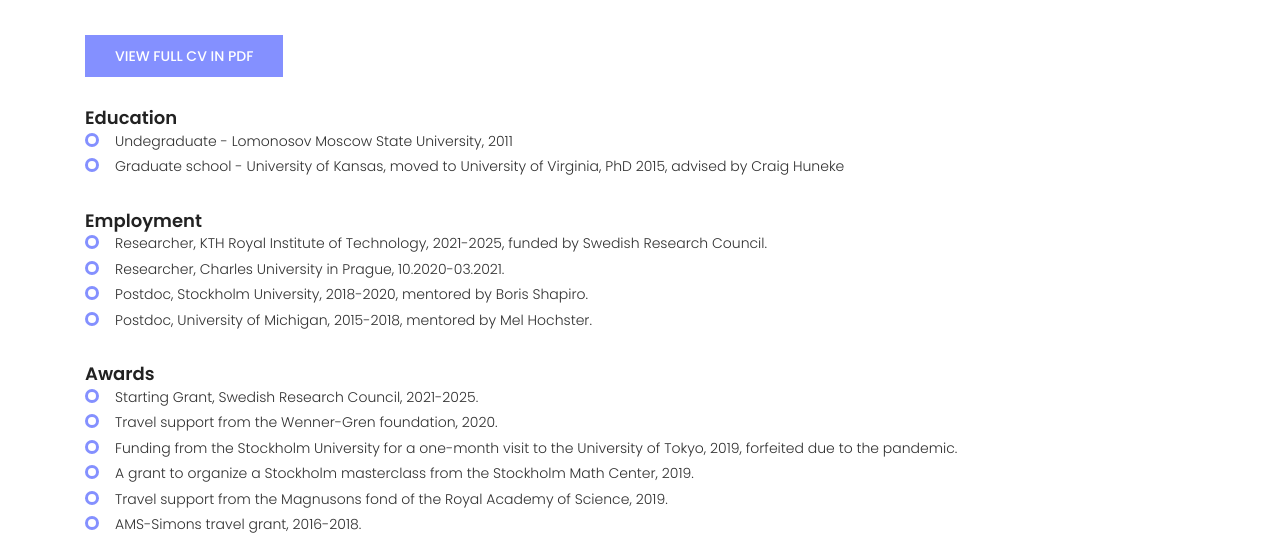
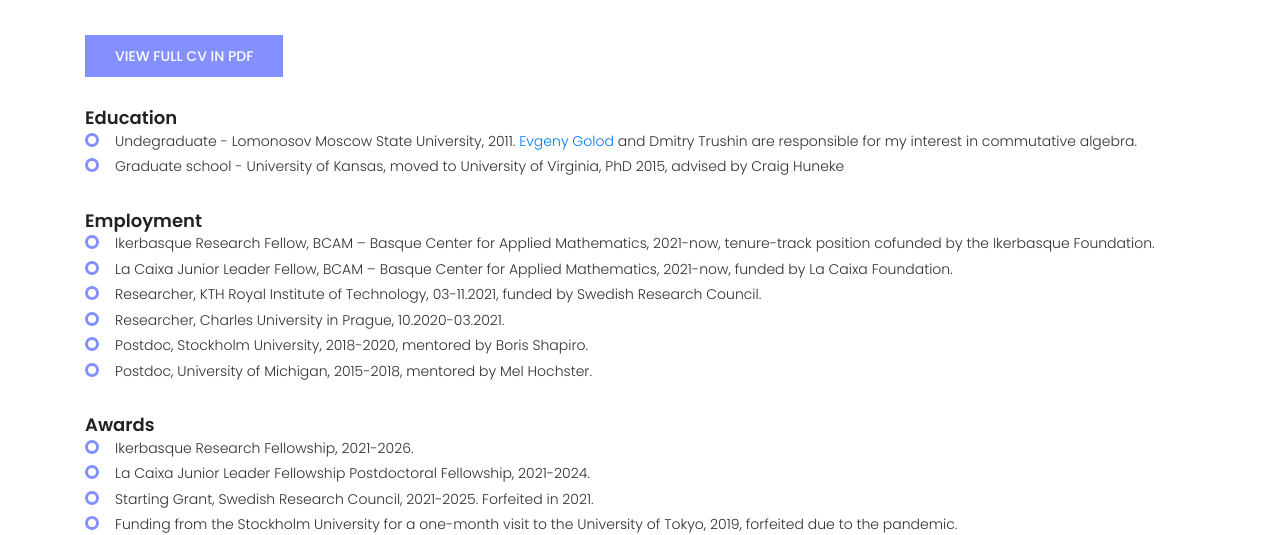
Before and after one commit to smirnov-ilya/smirnov-ilya.github.io, a plain HTML site: page cv.html in a window 1280 px wide. Shown: the part 264-799 px from the top of the page. Drawn offline with nearby package versions, Linux system fonts and the light colour scheme.

Commit message:
CV updates

```diff
--- a/cv.html
+++ b/cv.html
@@ -58,13 +58,16 @@ CSS
 Full CV in pdf</a>
 <h4 class="pt-30">Education</h4>
 <ul class="unordered-list">
-<li>Undegraduate - Lomonosov Moscow State University, 2011 </li>
+<li>Undegraduate - Lomonosov Moscow State University, 2011.
+<a href="https://en.wikipedia.org/wiki/Evgeny_Golod">Evgeny Golod</a> and Dmitry Trushin are responsible for my interest in commutative algebra. </li>
 <li>Graduate school - University of Kansas, moved to University
 of Virginia, PhD 2015, advised by Craig Huneke</li>
 </ul>
 <h4 class="pt-30">Employment</h4>
 <ul class="unordered-list">
-    <li>Researcher, KTH Royal Institute of Technology, 2021-2025, funded by Swedish Research Council.</li>
+   <li>Ikerbasque Research Fellow, BCAM &ndash; Basque Center for Applied Mathematics, 2021-now, tenure-track position cofunded by the Ikerbasque Foundation.</li>
+    <li>La Caixa Junior Leader Fellow, BCAM &ndash; Basque Center for Applied Mathematics, 2021-now, funded by La Caixa Foundation.</li>
+    <li>Researcher, KTH Royal Institute of Technology, 03-11.2021, funded by Swedish Research Council.</li>
     <li>Researcher, Charles University in Prague, 10.2020-03.2021.</li>
     <li>Postdoc, Stockholm University, 2018-2020, mentored by Boris Shapiro.</li>
     <li>Postdoc, University of Michigan, 2015-2018, mentored by Mel Hochster.</li>
@@ -72,9 +75,9 @@ of Virginia, PhD 2015, advised by Craig Huneke</li>
 </ul>
 <h4 class="pt-30">Awards</h4>
 <ul class="unordered-list">
-<!-- <li>La Caixa Junior Leader Fellowship, 2021-2024.</li>    -->
-<li>Starting Grant, Swedish Research Council, 2021-2025.</li>
-<li>Travel support from the Wenner-Gren foundation, 2020.</li>
+<li>Ikerbasque Research Fellowship, 2021-2026.</li>
+<li>La Caixa Junior Leader Fellowship Postdoctoral Fellowship, 2021-2024.</li>
+<li>Starting Grant, Swedish Research Council, 2021-2025. Forfeited in 2021.</li>
 <li>Funding from the Stockholm University for a one-month visit to the University of Tokyo, 2019, forfeited due to the pandemic.</li>
 <li>A grant to organize a Stockholm masterclass from the Stockholm Math Center, 2019.</li>
 <li>Travel support from the Magnusons fond of the Royal Academy of Science, 2019.</li>
@@ -149,7 +152,7 @@ colength. <i>Communications in Algebra, Special Issue in Honor of Gennady Lyubez
     <i>Mathematische Zeitschrift</i>, 297(1):1-24, 2021.
 </li>
 <li><b>Thomas Polstra and Ilya Smirnov.</b> Equimultiplicity Theory of Strongly F-regular rings.
-<i>Michigan Mathematical Journal</i>, to appear.
+<i>Michigan Mathematical Journal</i>, 70(4):837–856, 2021.
 </li>
 <li><b>Jack Jeffries and Ilya Smirnov.</b>
     A transformation rule for natural multiplicities. <i>International Mathematics Research Notices</i>, to appear.
```
Also changed, not shown: index.html (+1 -0 lines), 1 other file.
